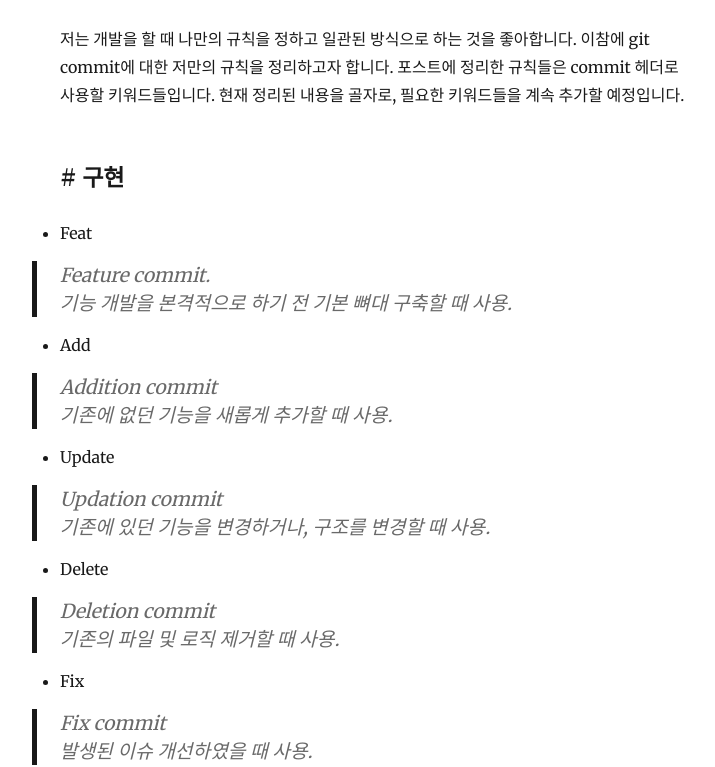
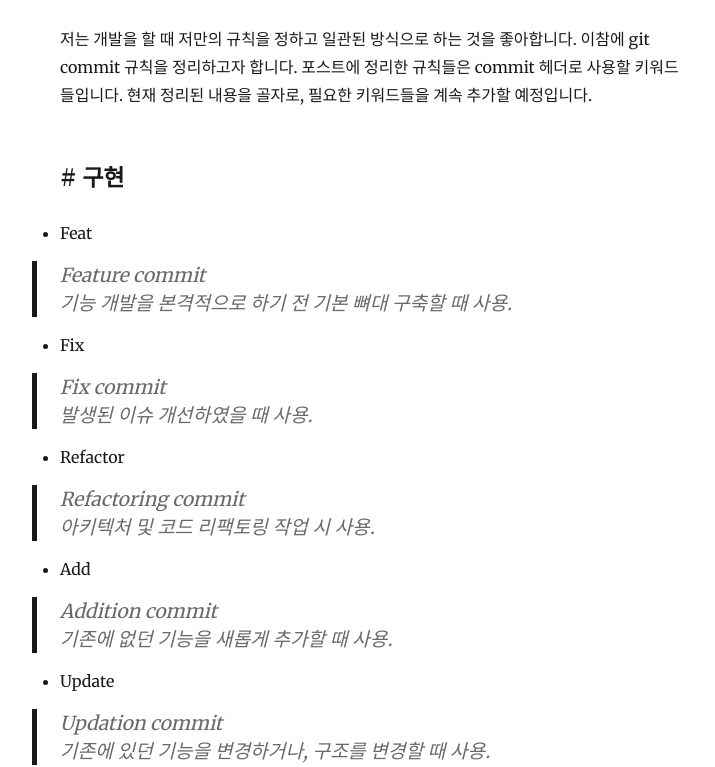
Before and after one commit to jongyeob-Kim/jongyeob.io, a Gatsby site: page /git/git-1-commit-rule/ in a window 1280 px wide. Shown: the part 198-965 px from the top of the page, without its empty margins (265-980 px from the left). Built offline with nearby package versions, Linux system fonts and the light colour scheme; Gatsby itself is replaced by a stand-in of ours; some packages are replaced by stand-ins of ours.

Commit message:
📝 Post: Update, git commit rule

```diff
--- a/content/blog/git/git-1-commit-rule.md
+++ b/content/blog/git/git-1-commit-rule.md
@@ -3,14 +3,22 @@ title: Git commit 규칙
 date: "2019-06-27T23:12"
 ---
 
-저는 개발을 할 때 나만의 규칙을 정하고 일관된 방식으로 하는 것을 좋아합니다. 이참에 git commit에 대한 저만의 규칙을 정리하고자 합니다.
+저는 개발을 할 때 저만의 규칙을 정하고 일관된 방식으로 하는 것을 좋아합니다. 이참에 git commit 규칙을 정리하고자 합니다.
 포스트에 정리한 규칙들은 commit 헤더로 사용할 키워드들입니다. 현재 정리된 내용을 골자로, 필요한 키워드들을 계속 추가할 예정입니다.
 
 ### \# 구현
 
 - Feat
-> Feature commit.<br />
+> Feature commit<br />
 > 기능 개발을 본격적으로 하기 전 기본 뼈대 구축할 때 사용.
+
+- Fix
+> Fix commit<br />
+> 발생된 이슈 개선하였을 때 사용.
+
+- Refactor
+> Refactoring commit<br />
+> 아키텍처 및 코드 리팩토링 작업 시 사용.
 
 - Add
 > Addition commit<br />
@@ -24,14 +32,6 @@ date: "2019-06-27T23:12"
 > Deletion commit<br />
 > 기존의 파일 및 로직 제거할 때 사용.
 
-- Fix
-> Fix commit<br />
-> 발생된 이슈 개선하였을 때 사용.
-
-- Refactor
-> Refactoring commit<br />
-> 아키텍처 및 코드 리팩토링 작업 시 사용.
-
 ### \# 설정 작업
 
 - Conf
@@ -43,7 +43,7 @@ date: "2019-06-27T23:12"
 > Path commit<br />
 > 프로젝트의 디렉토리 구조 변경하였을 때 사용.
 
-#### \# 문서 작업
+### \# 문서 작업
 
 1. Docs
 > Documents commit<br />
```
